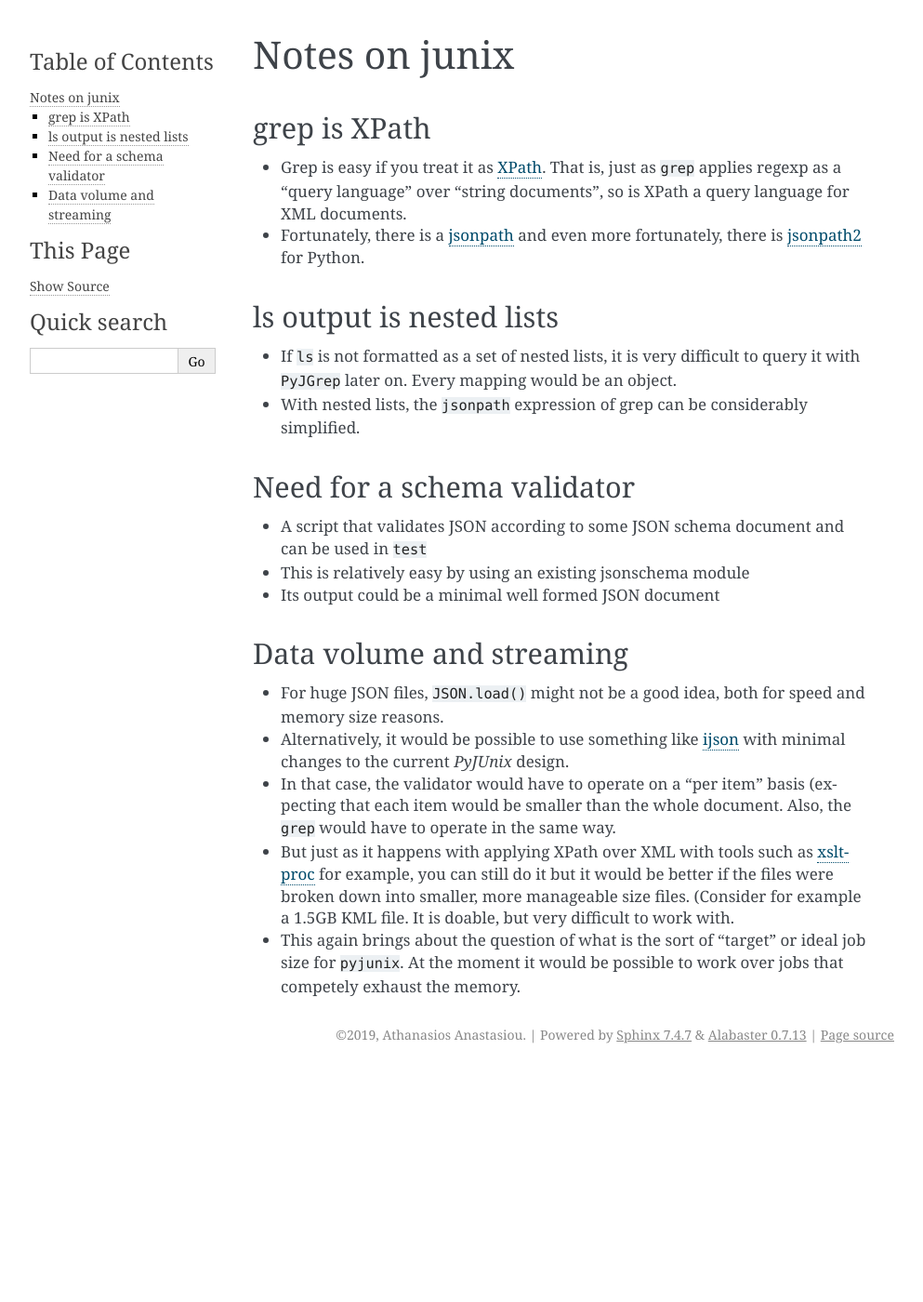
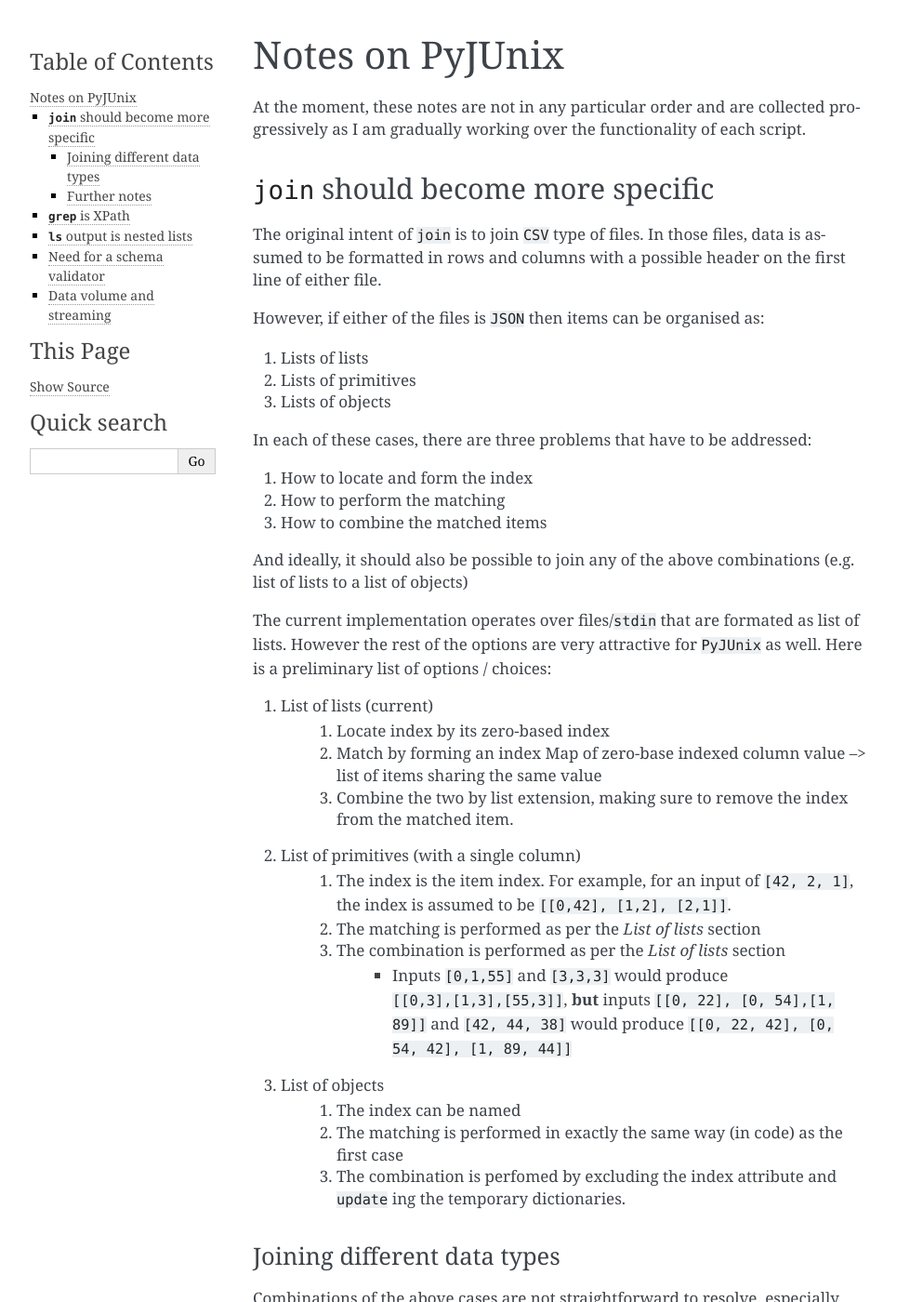
Before and after one commit to aanastasiou/pyjunix, a Sphinx documentation site: the page built from doc/source/junix_notes.rst, in a window 1280 px wide and 1400 px high. Shown: the whole window at 93% size, without its empty margins (148-1141 px from the left). Built offline with Sphinx 7.4.7, drawn with Linux system fonts in a browser that asks for light colours; some of the changed text lies outside the part shown.

Commit message:
Finalised the first implementation of join over list of lists.

```diff
--- a/doc/source/junix_notes.rst
+++ b/doc/source/junix_notes.rst
@@ -1,8 +1,70 @@
-Notes on junix
-==============
+Notes on PyJUnix
+================
 
-grep is XPath
--------------
+At the moment, these notes are not in any particular order and are collected progressively as I am gradually
+working over the functionality of each script.
+
+``join`` should become more specific
+------------------------------------
+
+The original intent of ``join`` is to join ``CSV`` type of files. In those files, data is assumed to be formatted
+in rows and columns with a possible header on the first line of either file.
+
+However, if either of the files is ``JSON`` then items can be organised as:
+
+1. Lists of lists
+2. Lists of primitives
+3. Lists of objects
+
+In each of these cases, there are three problems that have to be addressed:
+
+1. How to locate and form the index
+2. How to perform the matching
+3. How to combine the matched items
+
+And ideally, it should also be possible to join any of the above combinations (e.g. list of lists to a list of objects)
+
+The current implementation operates over files/``stdin`` that are formated as list of lists. However the rest of the
+options are very attractive for ``PyJUnix`` as well. Here is a preliminary list of options / choices:
+
+1. List of lists (current)
+    1. Locate index by its zero-based index
+    2. Match by forming an index Map of zero-base indexed column value --> list of items sharing the same value
+    3. Combine the two by list extension, making sure to remove the index from the matched item.
+
+2. List of primitives (with a single column)
+    1. The index is the item index. For example, for an input of ``[42, 2, 1]``, the index is assumed to be
+       ``[[0,42], [1,2], [2,1]]``.
+    2. The matching is performed as per the *List of lists* section
+    3. The combination is performed as per the *List of lists* section
+        * Inputs ``[0,1,55]`` and ``[3,3,3]`` would produce ``[[0,3],[1,3],[55,3]]``, **but** inputs
+          ``[[0, 22], [0, 54],[1, 89]]`` and ``[42, 44, 38]`` would produce ``[[0, 22, 42], [0, 54, 42], [1, 89, 44]]``
+
+3. List of objects
+    1. The index can be named
+    2. The matching is performed in exactly the same way (in code) as the first case
+    3. The combination is perfomed by excluding the index attribute and ``update`` ing the temporary dictionaries.
+
+
+Joining different data types
+^^^^^^^^^^^^^^^^^^^^^^^^^^^^
+
+Combinations of the above cases are not straightforward to resolve, especially when it comes to **combining** data
+types. For example, having matched ``dict`` to ``list``, how should the combination be performed? By copy or
+combination?
+
+
+Further notes
+^^^^^^^^^^^^^
+
+1. Could it be possible to *pull* the index via ``jsonpath`` (?)
+2. Could it be possible to allow the user to specify the format by letting them specify an inline lambda function as
+   ``lambda x,y:`` where ``x,y`` are the matched items from files 1 and 2 (?)
+
+
+
+``grep`` is XPath
+-----------------
 
 * Grep is easy if you treat it as `XPath <https://en.wikipedia.org/wiki/XPath>`_.
   That is, just as ``grep`` applies regexp as a "query language" over "string documents", so is XPath a query language
@@ -12,8 +74,8 @@
   `jsonpath2 <https://github.com/pacifica/python-jsonpath2>`_ for Python.
 
 
-ls output is nested lists
--------------------------
+``ls`` output is nested lists
+-----------------------------
 
 * If ``ls`` is not formatted as a set of nested lists, it is very difficult to query it with ``PyJGrep`` later on.
   Every mapping would be an object.
```
Also changed, not shown: README.md (+60 -3 lines), pyjunix/__init__.py (+98 -13 lines).
